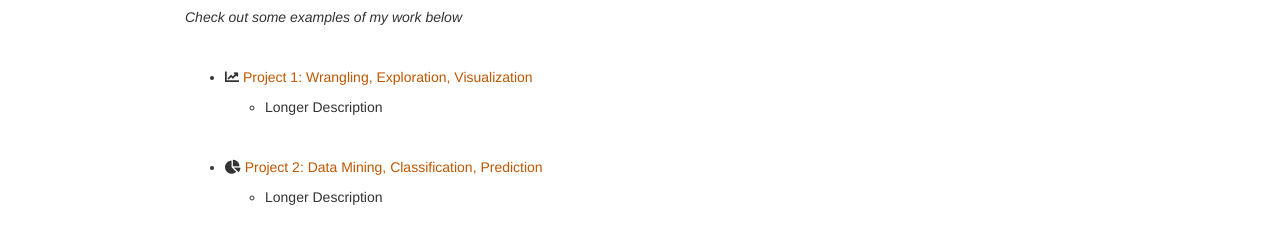
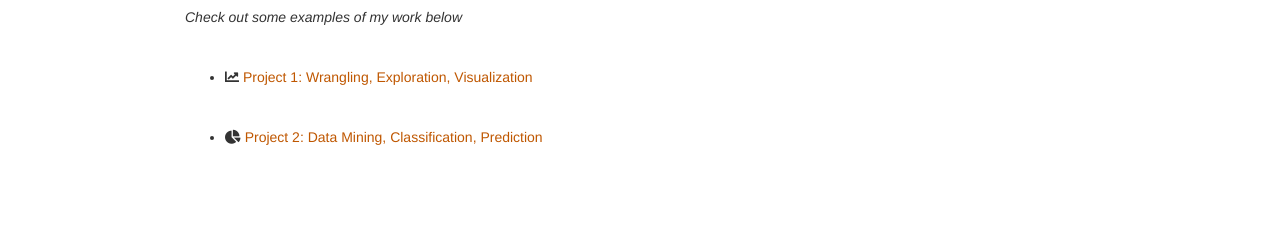
Before and after one commit to anastasianekr/anastasianekr.github.io, a plain HTML site: page portfolio.html in a window 1280 px wide. Shown: the part 130-374 px from the top of the page. Drawn offline with nearby package versions, Linux system fonts and the light colour scheme; some packages are replaced by stand-ins of ours.

Commit message:
some changes

```diff
--- a/portfolio.html
+++ b/portfolio.html
@@ -252,7 +252,7 @@ $(document).ready(function () {
       </ul>
       <ul class="nav navbar-nav navbar-right">
         <li>
-  <a href="mailto:&lt;nekrashevych.anastasia@email.com&gt;">
+  <a href="mailto:&lt;nekrashevych.anastasia@gmail.com&gt;">
     <span class="fa fa-envelope fa-lg"></span>
 
   </a>
@@ -286,17 +286,11 @@ $(document).ready(function () {
 <p><em>Check out some examples of my work below</em></p>
 <p><br></p>
 <ul>
-<li><p><i class="fa fa-chart-line"> </i> <a href="anastasianekr.github.io/project1">Project 1: Wrangling, Exploration, Visualization</a></p>
-<ul>
-<li>Longer Description</li>
-</ul></li>
+<li><i class="fa fa-chart-line"> </i> <a href="/anastasianekr.github.io/project1">Project 1: Wrangling, Exploration, Visualization</a></li>
 </ul>
 <p><br></p>
 <ul>
-<li><p><i class="fa fa-chart-pie"> </i> <a href="anastasianekr.github.io/project2">Project 2: Data Mining, Classification, Prediction</a></p>
-<ul>
-<li>Longer Description</li>
-</ul></li>
+<li><i class="fa fa-chart-pie"> </i> <a href="/anastasianekr.github.io/project2">Project 2: Data Mining, Classification, Prediction</a></li>
 </ul>
 
 
```
Also changed, not shown: index.html (+1 -1 lines).
